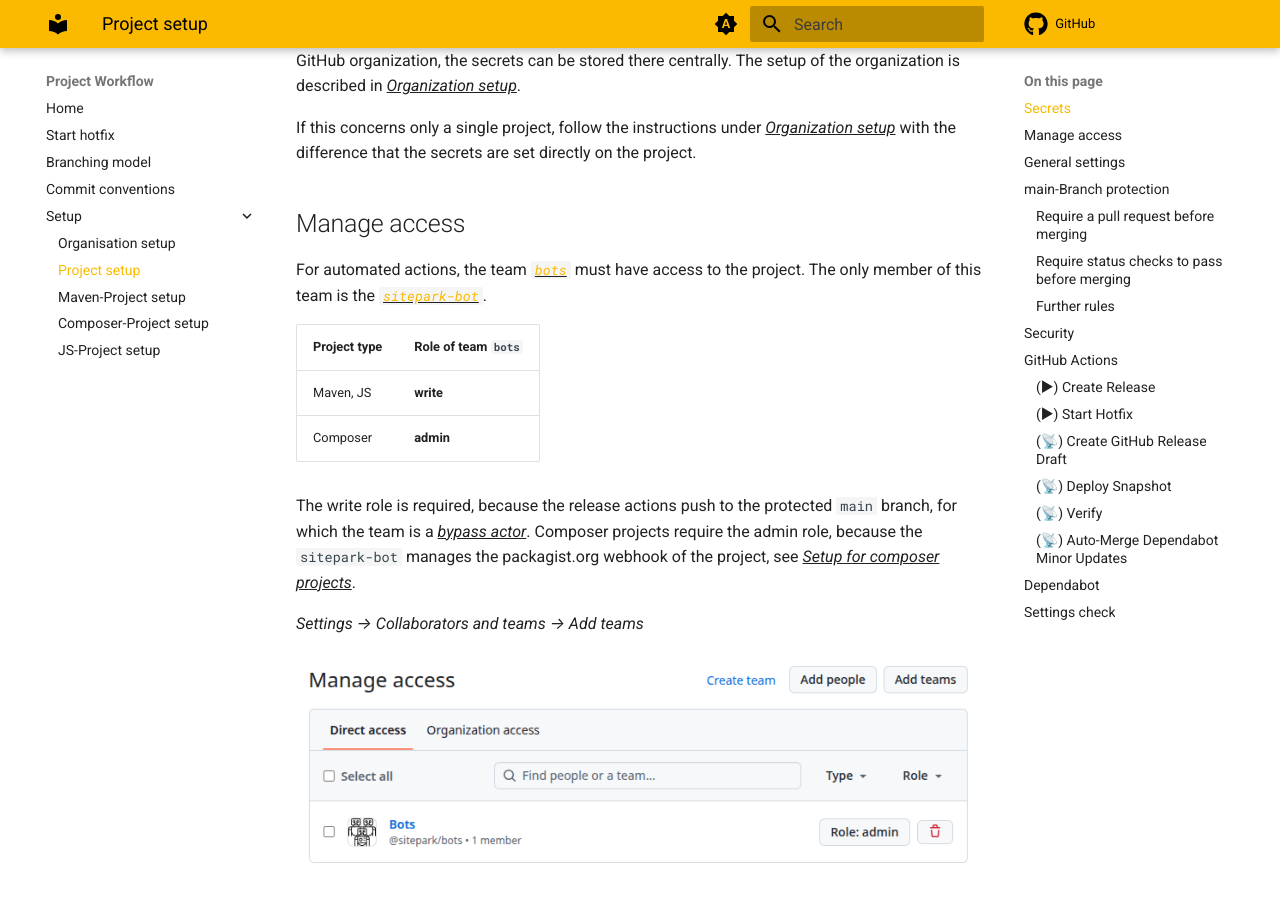
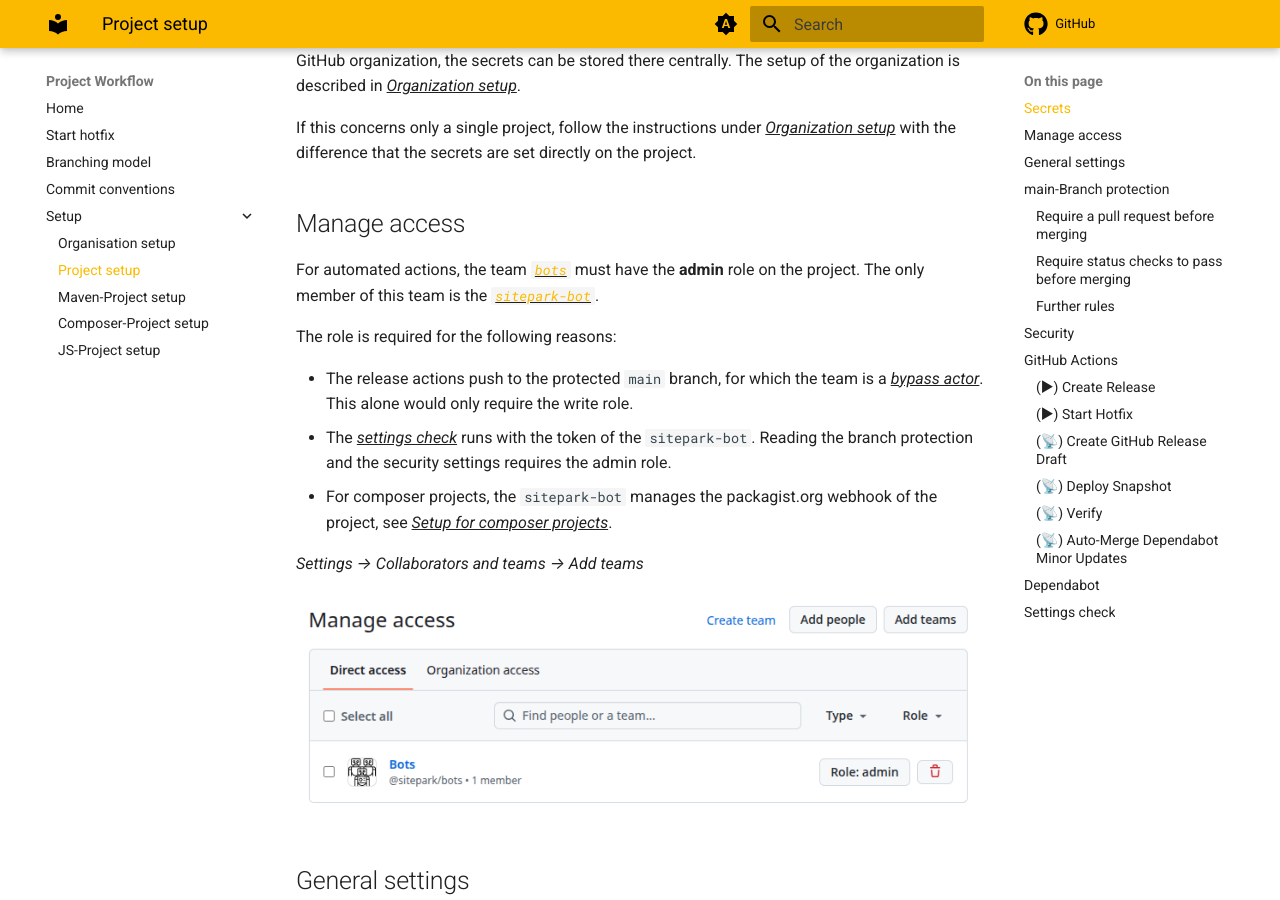
Before and after one commit to sitepark/github-project-workflow, an MkDocs documentation site: the page built from docs/project-setup.md, in a window 1280 px wide and 900 px high, scrolled down 616 px. Built offline with MkDocs 1.6.1 and Material for MkDocs 9.7.7, drawn with Linux system fonts in a browser that asks for light colours; comment, search, counter and statistics services are not loaded.

Commit message:
docs: require admin role of team bots for all projects
Co-Authored-By: Claude Opus 5.5 (1M context) <noreply@anthropic.com>

```diff
--- a/docs/project-setup.md
+++ b/docs/project-setup.md
@@ -24,14 +24,13 @@ If this concerns only a single project, follow the instructions under [Organizat
 
 ## Manage access
 
-For automated actions, the team [`bots`](https://github.com/orgs/sitepark/teams/bots){:target="\_blank"} must have access to the project. The only member of this team is the [`sitepark-bot`](https://github.com/sitepark-bot){:target="\_blank"}.
+For automated actions, the team [`bots`](https://github.com/orgs/sitepark/teams/bots){:target="\_blank"} must have the **admin** role on the project. The only member of this team is the [`sitepark-bot`](https://github.com/sitepark-bot){:target="\_blank"}.
 
-| Project type | Role of team `bots` |
-| ------------ | ------------------- |
-| Maven, JS    | **write**           |
-| Composer     | **admin**           |
+The role is required for the following reasons:
 
-The write role is required, because the release actions push to the protected `main` branch, for which the team is a [bypass actor](#require-a-pull-request-before-merging). Composer projects require the admin role, because the `sitepark-bot` manages the packagist.org webhook of the project, see [Setup for composer projects](project-setup-composer.md#manage-access).
+- The release actions push to the protected `main` branch, for which the team is a [bypass actor](#require-a-pull-request-before-merging). This alone would only require the write role.
+- The [settings check](#settings-check) runs with the token of the `sitepark-bot`. Reading the branch protection and the security settings requires the admin role.
+- For composer projects, the `sitepark-bot` manages the packagist.org webhook of the project, see [Setup for composer projects](project-setup-composer.md#manage-access).
 
 _Settings → Collaborators and teams → Add teams_
 
```
Also changed, not shown: docs/organisation-setup.md (+1 -1 lines).
